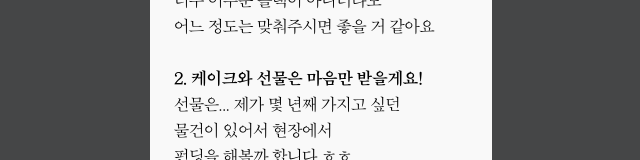
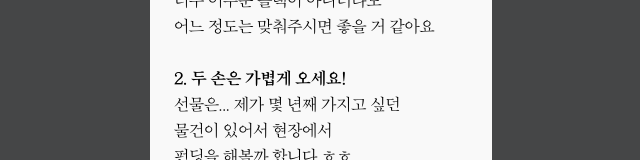
Before and after one commit to Geonhyo/jieun-2025-invite, a React (Vite) app: page / in a window 1280 px wide. Shown: the part 1337-1497 px from the top of the page, without its empty margins (319-959 px from the left). Built offline with nearby package versions, Linux system fonts and the light colour scheme.

Commit message:
[Chore] Change text

```diff
--- a/src/App.tsx
+++ b/src/App.tsx
@@ -148,9 +148,7 @@ export default function App() {
                 어느 정도는 맞춰주시면 좋을 거 같아요
                 <br />
                 <br />
-                <strong className="font-bold">
-                  2. 케이크와 선물은 마음만 받을게요!
-                </strong>
+                <strong className="font-bold">2. 두 손은 가볍게 오세요!</strong>
                 <br />
                 선물은... 제가 몇 년째 가지고 싶던
                 <br />
```
